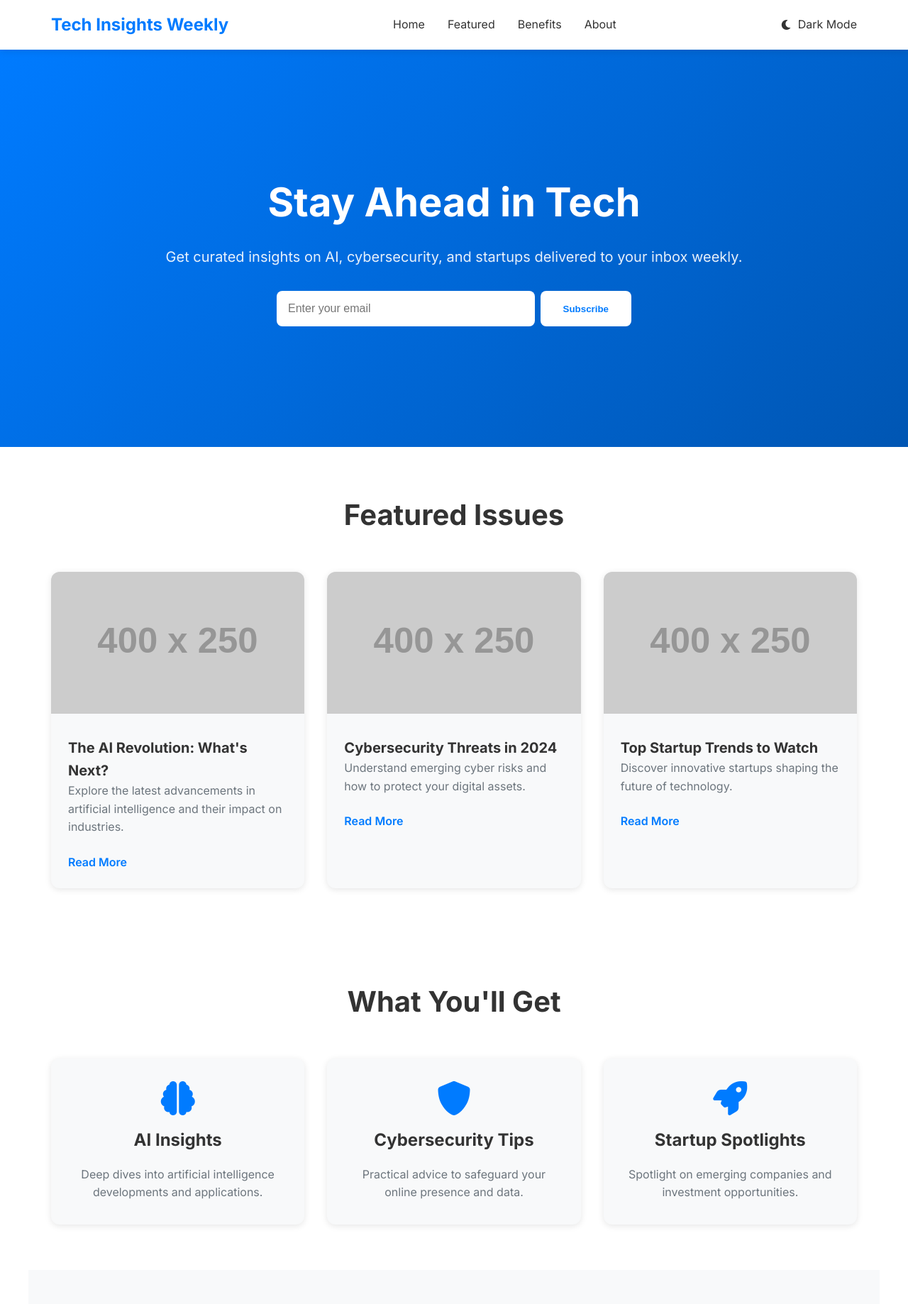
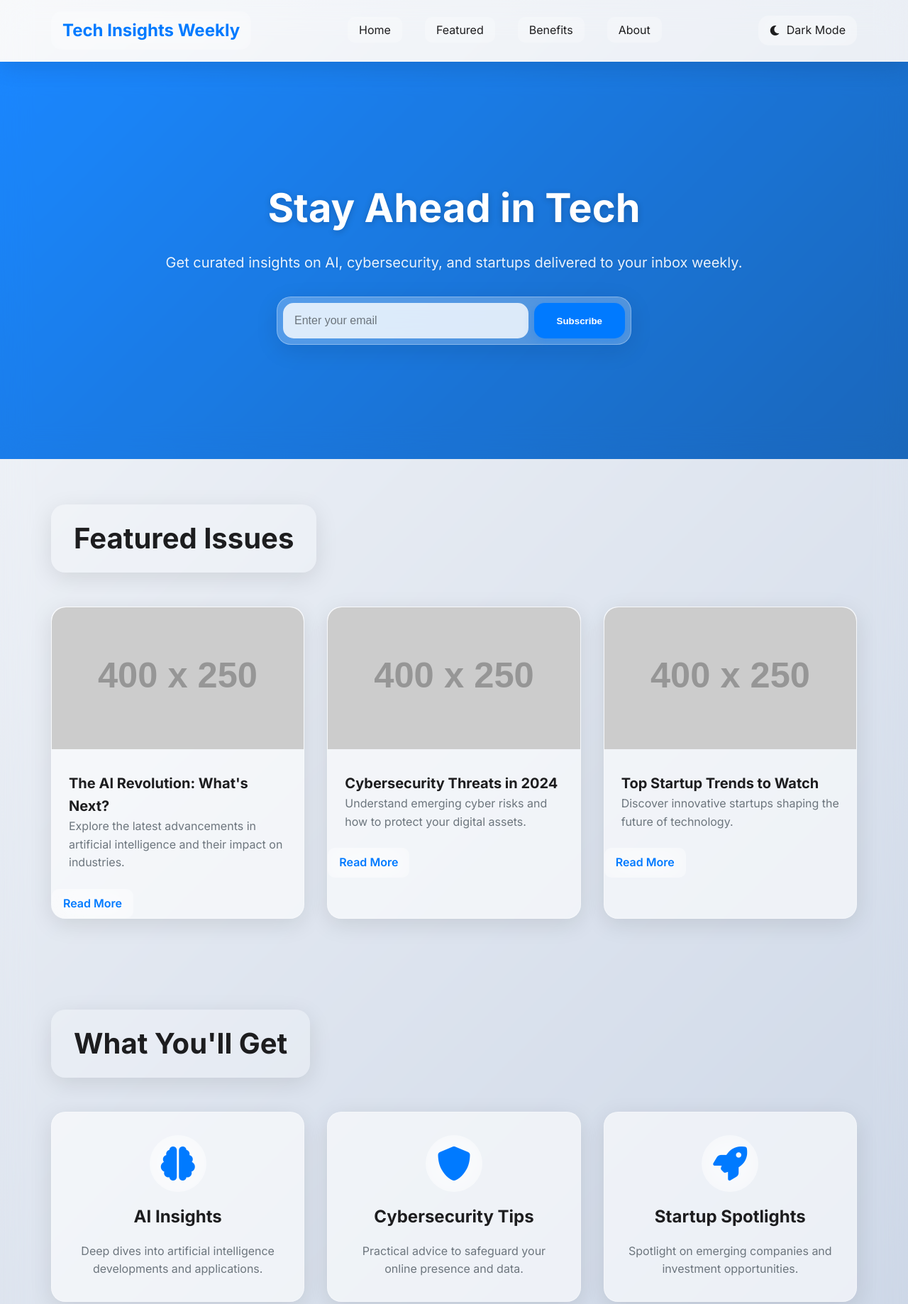
Before and after one commit to ThatGuyWhoAsked/tech-newsletter-frontend, a plain HTML site: page index.html in a window 1280 px wide. Shown: the top 1838 px of the page at 71% size. Drawn offline with Linux system fonts and the light colour scheme; placeholder pictures from the web are drawn by us.

Commit message:
Redesign UI with glassy macOS-inspired style (blur, transparency, rounded corners)

```diff
--- a/css/styles.css
+++ b/css/styles.css
@@ -1,21 +1,25 @@
 :root {
-    --primary-color: #007bff;
+    --primary-color: #007aff;
     --accent-color: #6c757d;
-    --bg-color: #ffffff;
-    --text-color: #333333;
-    --card-bg: #f8f9fa;
-    --border-color: #dee2e6;
-    --shadow: 0 2px 10px rgba(0, 0, 0, 0.1);
+    --bg-color: rgba(255, 255, 255, 0.8);
+    --text-color: #1d1d1f;
+    --card-bg: rgba(255, 255, 255, 0.6);
+    --border-color: rgba(255, 255, 255, 0.3);
+    --shadow: 0 8px 32px rgba(0, 0, 0, 0.1);
+    --glass-bg: rgba(255, 255, 255, 0.25);
+    --blur: blur(20px);
 }
 
 [data-theme="dark"] {
-    --primary-color: #0d6efd;
+    --primary-color: #0a84ff;
     --accent-color: #adb5bd;
-    --bg-color: #121212;
-    --text-color: #e9ecef;
-    --card-bg: #1e1e1e;
-    --border-color: #343a40;
-    --shadow: 0 2px 10px rgba(0, 0, 0, 0.3);
+    --bg-color: rgba(18, 18, 20, 0.8);
+    --text-color: #f5f5f7;
+    --card-bg: rgba(28, 28, 30, 0.6);
+    --border-color: rgba(255, 255, 255, 0.1);
+    --shadow: 0 8px 32px rgba(0, 0, 0, 0.3);
+    --glass-bg: rgba(28, 28, 30, 0.25);
+    --blur: blur(20px);
 }
 
 * {
@@ -25,19 +29,27 @@
 }
 
 body {
-    font-family: 'Inter', sans-serif;
+    font-family: 'Inter', -apple-system, BlinkMacSystemFont, sans-serif;
     line-height: 1.6;
     color: var(--text-color);
-    background-color: var(--bg-color);
-    transition: background-color 0.3s ease, color 0.3s ease;
+    background: linear-gradient(135deg, #f5f7fa 0%, #c3cfe2 100%);
+    min-height: 100vh;
+    transition: background 0.3s ease, color 0.3s ease;
+    backdrop-filter: var(--blur);
+}
+
+[data-theme="dark"] body {
+    background: linear-gradient(135deg, #1c1c1e 0%, #2c2c2e 100%);
 }
 
 header {
-    background-color: var(--bg-color);
-    box-shadow: var(--shadow);
+    background: var(--glass-bg);
+    backdrop-filter: var(--blur);
+    border-bottom: 1px solid var(--border-color);
     position: sticky;
     top: 0;
     z-index: 100;
+    box-shadow: var(--shadow);
 }
 
 .navbar {
@@ -47,12 +59,17 @@ header {
     padding: 1rem 2rem;
     max-width: 1200px;
     margin: 0 auto;
+    border-radius: 0 0 20px 20px;
 }
 
 .nav-brand {
     font-size: 1.5rem;
     font-weight: 700;
     color: var(--primary-color);
+    background: rgba(255, 255, 255, 0.2);
+    padding: 0.5rem 1rem;
+    border-radius: 15px;
+    backdrop-filter: var(--blur);
 }
 
 .nav-menu {
@@ -65,11 +82,17 @@ header {
     text-decoration: none;
     color: var(--text-color);
     font-weight: 400;
-    transition: color 0.3s ease;
+    padding: 0.5rem 1rem;
+    border-radius: 10px;
+    transition: all 0.3s ease;
+    background: var(--glass-bg);
+    backdrop-filter: var(--blur);
 }
 
 .nav-menu a:hover {
     color: var(--primary-color);
+    background: rgba(0, 122, 255, 0.1);
+    transform: translateY(-2px);
 }
 
 .dark-mode-toggle {
@@ -78,11 +101,17 @@ header {
     gap: 0.5rem;
     cursor: pointer;
     color: var(--text-color);
-    transition: color 0.3s ease;
+    padding: 0.5rem 1rem;
+    border-radius: 15px;
+    background: var(--glass-bg);
+    backdrop-filter: var(--blur);
+    transition: all 0.3s ease;
 }
 
 .dark-mode-toggle:hover {
     color: var(--primary-color);
+    background: rgba(0, 122, 255, 0.1);
+    transform: translateY(-2px);
 }
 
 .hero {
@@ -94,18 +123,39 @@ header {
     padding: 2rem;
     background: linear-gradient(135deg, var(--primary-color), #0056b3);
     color: white;
+    position: relative;
+    overflow: hidden;
+}
+
+.hero::before {
+    content: '';
+    position: absolute;
+    top: 0;
+    left: 0;
+    right: 0;
+    bottom: 0;
+    background: rgba(255, 255, 255, 0.1);
+    backdrop-filter: var(--blur);
+    z-index: 1;
+}
+
+.hero-content {
+    position: relative;
+    z-index: 2;
 }
 
 .hero-content h1 {
     font-size: 3.5rem;
     font-weight: 700;
     margin-bottom: 1rem;
+    text-shadow: 0 2px 10px rgba(0, 0, 0, 0.2);
 }
 
 .subheadline {
     font-size: 1.25rem;
     margin-bottom: 2rem;
     opacity: 0.9;
+    text-shadow: 0 1px 5px rgba(0, 0, 0, 0.1);
 }
 
 .subscription-form {
@@ -113,29 +163,43 @@ header {
     max-width: 500px;
     margin: 0 auto;
     gap: 0.5rem;
+    background: var(--glass-bg);
+    backdrop-filter: var(--blur);
+    border-radius: 20px;
+    padding: 0.5rem;
+    border: 1px solid var(--border-color);
+    box-shadow: var(--shadow);
 }
 
 .subscription-form input {
     flex: 1;
     padding: 1rem;
     border: none;
-    border-radius: 0.5rem;
+    border-radius: 15px;
     font-size: 1rem;
+    background: rgba(255, 255, 255, 0.8);
+    color: var(--text-color);
+}
+
+.subscription-form input::placeholder {
+    color: var(--accent-color);
 }
 
 .subscription-form button {
     padding: 1rem 2rem;
-    background-color: white;
-    color: var(--primary-color);
+    background: var(--primary-color);
+    color: white;
     border: none;
-    border-radius: 0.5rem;
+    border-radius: 15px;
     font-weight: 600;
     cursor: pointer;
-    transition: background-color 0.3s ease;
+    transition: all 0.3s ease;
+    box-shadow: 0 4px 15px rgba(0, 122, 255, 0.3);
 }
 
 .subscription-form button:hover {
-    background-color: #e9ecef;
+    transform: translateY(-2px);
+    box-shadow: 0 6px 20px rgba(0, 122, 255, 0.4);
 }
 
 .featured, .benefits, .about {
@@ -149,6 +213,12 @@ header {
     font-size: 2.5rem;
     margin-bottom: 3rem;
     color: var(--text-color);
+    background: var(--glass-bg);
+    backdrop-filter: var(--blur);
+    padding: 1rem 2rem;
+    border-radius: 20px;
+    display: inline-block;
+    box-shadow: var(--shadow);
 }
 
 .articles-grid {
@@ -158,22 +228,25 @@ header {
 }
 
 .article-card {
-    background-color: var(--card-bg);
-    border-radius: 0.75rem;
+    background: var(--card-bg);
+    backdrop-filter: var(--blur);
+    border-radius: 20px;
     overflow: hidden;
     box-shadow: var(--shadow);
-    transition: transform 0.3s ease, box-shadow 0.3s ease;
+    transition: all 0.3s ease;
+    border: 1px solid var(--border-color);
 }
 
 .article-card:hover {
-    transform: translateY(-5px);
-    box-shadow: 0 4px 20px rgba(0, 0, 0, 0.15);
+    transform: translateY(-10px);
+    box-shadow: 0 20px 40px rgba(0, 0, 0, 0.15);
 }
 
 .article-card img {
     width: 100%;
     height: 200px;
     object-fit: cover;
+    border-radius: 20px 20px 0 0;
 }
 
 .article-card h3 {
@@ -193,10 +266,16 @@ header {
     color: var(--primary-color);
     text-decoration: none;
     font-weight: 600;
+    background: var(--glass-bg);
+    backdrop-filter: var(--blur);
+    border-radius: 10px;
+    padding: 0.5rem 1rem;
+    transition: all 0.3s ease;
 }
 
 .read-more:hover {
-    text-decoration: underline;
+    background: rgba(0, 122, 255, 0.1);
+    transform: translateX(5px);
 }
 
 .benefits-grid {
@@ -208,15 +287,30 @@ header {
 .benefit-item {
     text-align: center;
     padding: 2rem;
-    background-color: var(--card-bg);
-    border-radius: 0.75rem;
+    background: var(--card-bg);
+    backdrop-filter: var(--blur);
+    border-radius: 20px;
     box-shadow: var(--shadow);
+    border: 1px solid var(--border-color);
+    transition: all 0.3s ease;
+}
+
+.benefit-item:hover {
+    transform: translateY(-5px);
+    box-shadow: 0 15px 30px rgba(0, 0, 0, 0.1);
 }
 
 .benefit-item i {
     font-size: 3rem;
     color: var(--primary-color);
     margin-bottom: 1rem;
+    background: var(--glass-bg);
+    backdrop-filter: var(--blur);
+    width: 80px;
+    height: 80px;
+    line-height: 80px;
+    border-radius: 50%;
+    display: inline-block;
 }
 
 .benefit-item h3 {
@@ -230,7 +324,12 @@ header {
 }
 
 .about {
-    background-color: var(--card-bg);
+    background: var(--glass-bg);
+    backdrop-filter: var(--blur);
+    border-radius: 20px;
+    margin: 2rem;
+    padding: 3rem;
+    box-shadow: var(--shadow);
 }
 
 .about-content {
@@ -246,6 +345,9 @@ header {
     border-radius: 50%;
     object-fit: cover;
     box-shadow: var(--shadow);
+    background: var(--glass-bg);
+    backdrop-filter: var(--blur);
+    padding: 5px;
 }
 
 .about-text h2 {
@@ -259,9 +361,11 @@ header {
 }
 
 .footer {
-    background-color: var(--card-bg);
+    background: var(--glass-bg);
+    backdrop-filter: var(--blur);
     padding: 3rem 2rem 1rem;
     border-top: 1px solid var(--border-color);
+    margin-top: 4rem;
 }
 
 .footer-content {
@@ -277,6 +381,13 @@ header {
     color: var(--text-color);
 }
 
+.footer-subscribe .subscription-form {
+    background: transparent;
+    box-shadow: none;
+    border: none;
+    padding: 0;
+}
+
 .social-links {
     display: flex;
     gap: 1rem;
@@ -285,11 +396,20 @@ header {
 .social-links a {
     font-size: 1.5rem;
     color: var(--accent-color);
-    transition: color 0.3s ease;
+    background: var(--glass-bg);
+    backdrop-filter: var(--blur);
+    width: 50px;
+    height: 50px;
+    line-height: 50px;
+    text-align: center;
+    border-radius: 50%;
+    transition: all 0.3s ease;
 }
 
 .social-links a:hover {
     color: var(--primary-color);
+    transform: translateY(-3px);
+    box-shadow: 0 5px 15px rgba(0, 122, 255, 0.3);
 }
 
 .footer-nav ul {
@@ -299,6 +419,8 @@ header {
 .footer-nav a {
     text-decoration: none;
     color: var(--accent-color);
+    display: block;
+    padding: 0.5rem 0;
     transition: color 0.3s ease;
 }
 
@@ -311,6 +433,11 @@ header {
     padding-top: 2rem;
     border-top: 1px solid var(--border-color);
     color: var(--accent-color);
+    background: var(--glass-bg);
+    backdrop-filter: var(--blur);
+    border-radius: 20px 20px 0 0;
+    margin-top: 2rem;
+    padding: 1rem 2rem;
 }
 
 /* Responsive Design */
@@ -319,6 +446,7 @@ header {
         flex-direction: column;
         gap: 1rem;
         padding: 1rem;
+        border-radius: 0;
     }
 
     .nav-menu {
@@ -342,6 +470,11 @@ header {
         grid-template-columns: 1fr;
         text-align: center;
     }
+
+    .about {
+        margin: 1rem;
+        padding: 2rem;
+    }
 }
 
 @media (max-width: 480px) {
```
